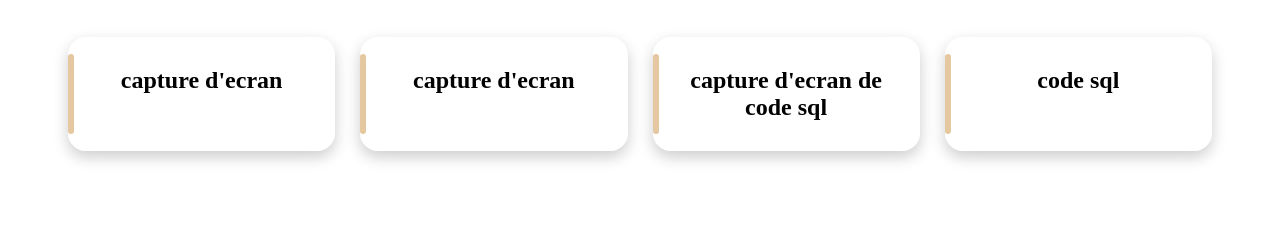
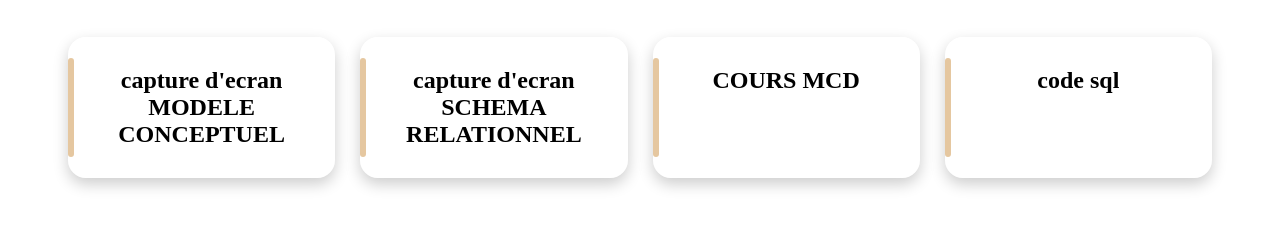
Before and after one commit to simoder00-dotcom/monporte, a plain HTML site: page jmeris3fev/index.html in a window 1280 px wide. Shown: the part 141-368 px from the top of the page. Drawn offline with Linux system fonts and the light colour scheme.

Commit message:
Add files via upload

```diff
--- a/jmeris3fev/index.html
+++ b/jmeris3fev/index.html
@@ -13,15 +13,15 @@
     <div id="modules">
 
         <div class="module-box">
-            <h2><a href="Capture d'écran 2026-02-03 103516.png">capture d'ecran</a></h2>
+            <h2><a href="Capture d'écran 2026-02-03 103516.png">capture d'ecran MODELE CONCEPTUEL</a></h2>
         </div>
 
         <div class="module-box">
-            <h2><a href="Capture d'écran 2026-02-03 105945.png">capture d'ecran</a></h2>
+            <h2><a href="Capture d'écran 2026-02-03 105945.png">capture d'ecran SCHEMA RELATIONNEL</a></h2>
         </div>
 
         <div class="module-box">
-            <h2><a href="Capture d'écran 2026-02-03 105146.png">capture d'ecran de code sql </a></h2>
+            <h2><a href="CoursMcd.pdf">COURS MCD </a></h2>
         </div>
 
         <div class="module-box">
```
Also changed, not shown: 1 other file.
